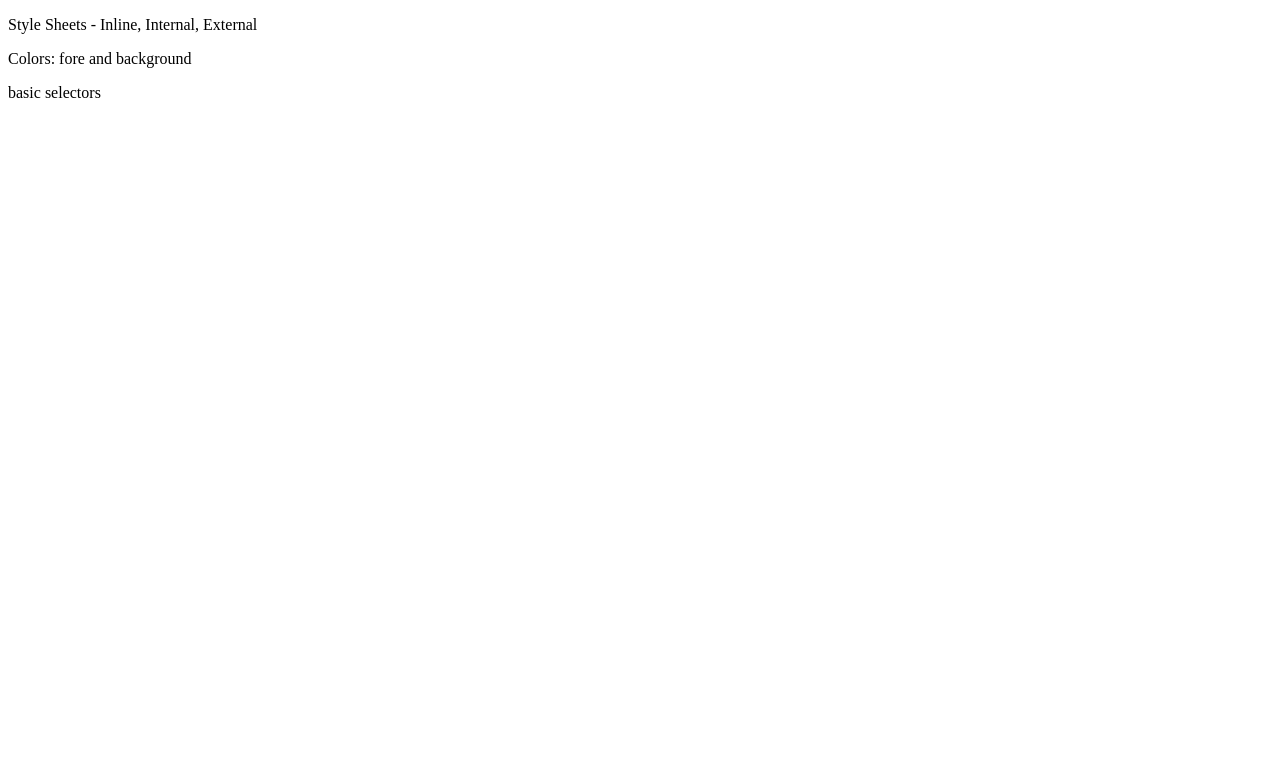
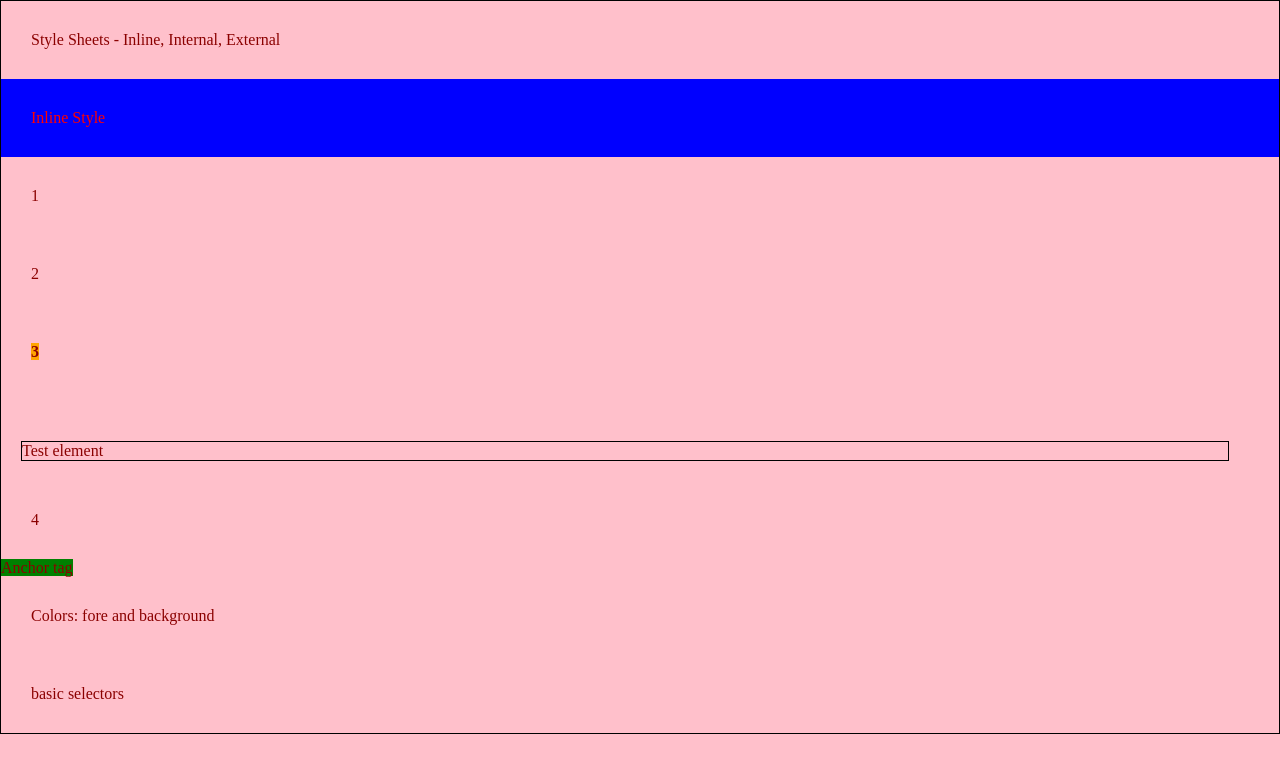
Before and after one commit to RaulM206/Lecture_5_S22, a plain HTML site: page index.html in a window 1280 px wide. Drawn offline with Linux system fonts and the light colour scheme.

Commit message:
updated using style sheets

```diff
--- a/index.html
+++ b/index.html
@@ -5,9 +5,40 @@
     <meta http-equiv="X-UA-Compatible" content="IE=edge">
     <meta name="viewport" content="width=device-width, initial-scale=1.0">
     <title>Lecture 5</title>
+    <!-- Add a reference to our style sheet -->
+    <link href="style/style.css" rel="stylesheet">
+    <!-- <style>
+         Selectors
+        p{
+            color: pink;
+            background-color: yellow;
+        }
+        a{
+            color: orange;
+            background-color: blue;
+        }
+        body{
+            /*Three ways to control color
+            Named color: red
+            RGB: rgb(111,111,111)
+            Hex: #356f23
+            */
+            background-color:#940F58;
+        }
+    -->
+    </style>
 </head>
 <body>
     <p>Style Sheets - Inline, Internal, External</p>
+    <!-- Cascading Style Sheets -->
+    <!-- Style="property: value" -->
+    <p style="color: red; background-color: blue">Inline Style</p>
+    <p>1</p>
+    <p>2</p>
+    <p><b>3</b></p>
+    <div>Test element</div>
+    <p>4</p>
+    <a style="background-color: green;">Anchor tag</a>
     <p>Colors: fore and background</p>
     <p>basic selectors</p>
 </body>
--- /dev/null
+++ b/style/style.css
@@ -0,0 +1,25 @@
+*{
+    padding: 0;
+    margin: 0;
+    box-sizing: border-box;
+}
+
+body{
+    background-color: pink;
+    color: darkred;
+    border: 1px solid black;
+}
+
+b{
+    background-color: orange;
+}
+
+p{
+    padding: 30px;
+}
+div{
+    margin: 20px;
+    margin-top: 50px;
+    margin-right: 50px;
+    border: 1px solid black;
+}
```
Also changed, not shown: 1 other file.
